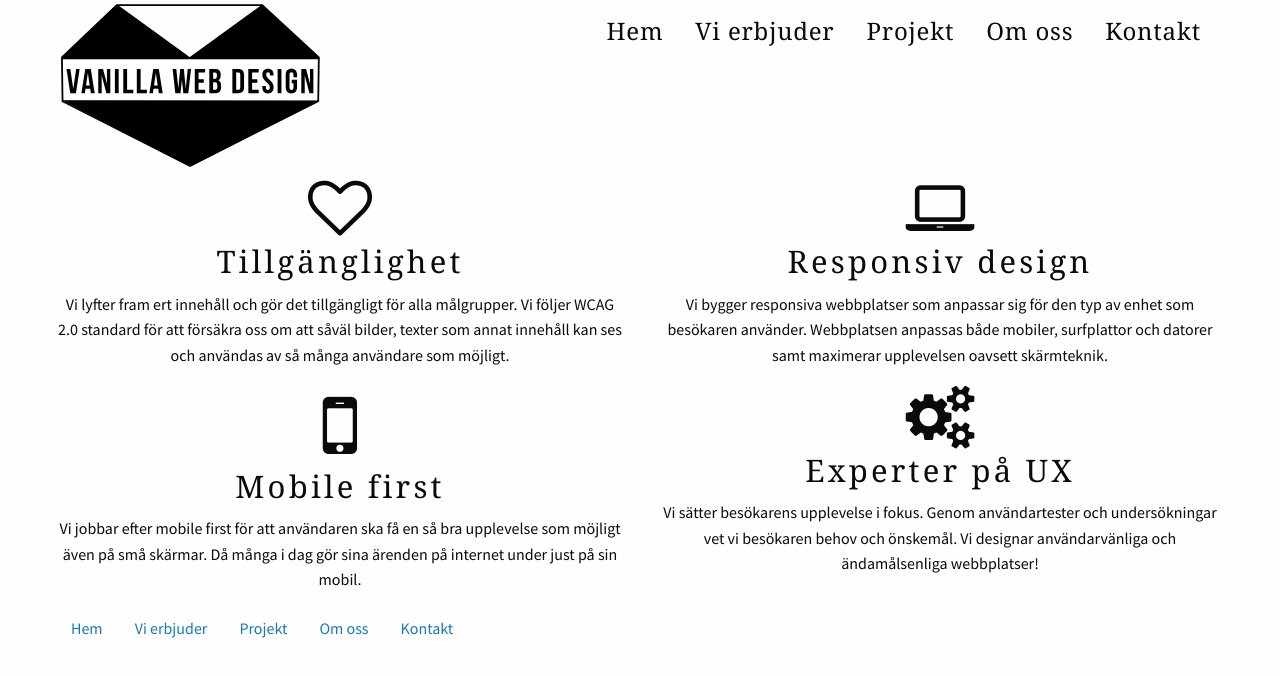
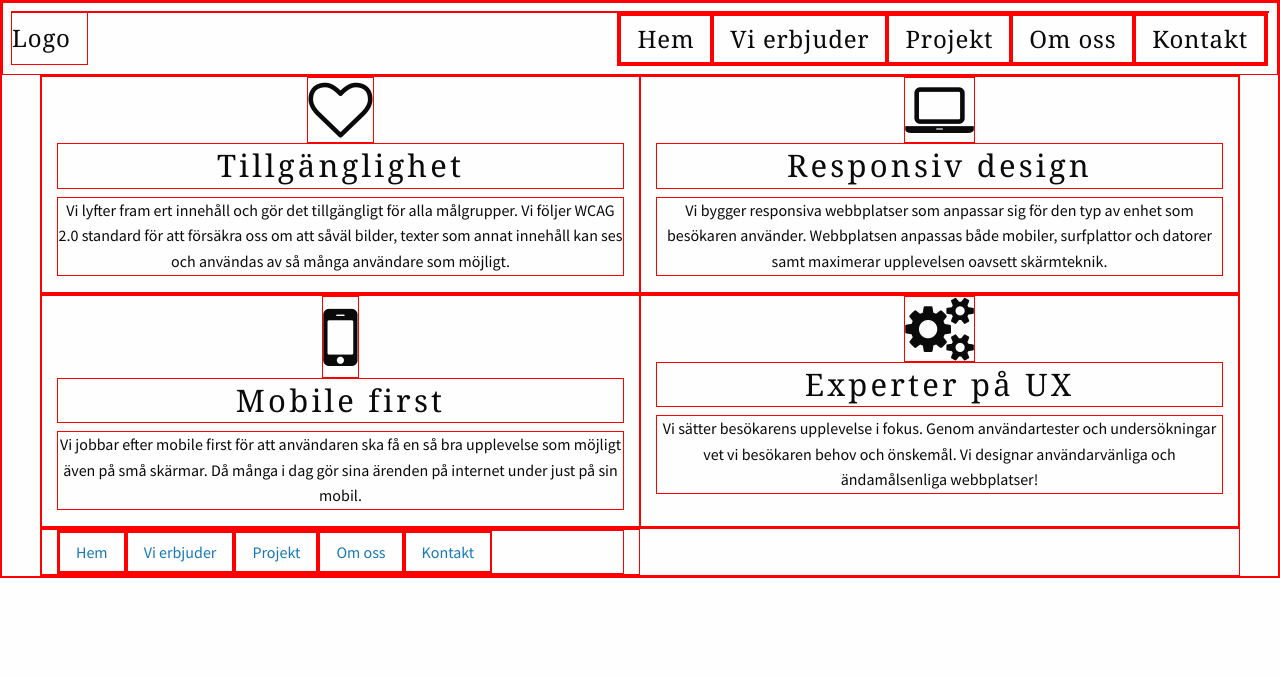
Before and after one commit to ninasjoberg/vanilla-ramverk, a website: page views/erbjuder.html in a window 1280 px wide. Drawn offline with nearby package versions, Linux system fonts and the light colour scheme.

Commit message:
fixade responsiv meny

```diff
--- a/scss/app.scss
+++ b/scss/app.scss
@@ -29,7 +29,7 @@ h1, h2, h3, h4, h5, h6 {
 }
 
 // Meny CT
-.title-bar-title {
+.top-bar-title {
 	font-family: $header-font-family;
 	font-size: 1.5rem;
 	cursor: pointer;
@@ -37,10 +37,13 @@ h1, h2, h3, h4, h5, h6 {
 	.arrow {
 		padding-left: 0.5rem;
 	}
+
+	@media screen and (max-width: $medium)  {
+		width: 100%;
+	}
 }
 
-.top-bar
-	ul {
+.top-bar ul {
 	font-family: $header-font-family;
 	font-size: 1.5rem;
 	cursor: pointer;
@@ -52,8 +55,8 @@ h1, h2, h3, h4, h5, h6 {
 
 
 @include foundation-global-styles;
-@include foundation-grid;
-// @include foundation-flex-grid;
+//@include foundation-grid;  /* Ändrar, CT */
+@include foundation-flex-grid; /* Ändrar, CT*/
 @include foundation-typography;
 @include foundation-button;
 @include foundation-forms;
@@ -92,7 +95,7 @@ h1, h2, h3, h4, h5, h6 {
 @include foundation-top-bar;
 @include foundation-visibility-classes;
 @include foundation-float-classes;
-// @include foundation-flex-classes;
+@include foundation-flex-classes; /*Ändrar, CT */
 
 @include motion-ui-transitions;
 @include motion-ui-animations;
--- a/views/erbjuder.html
+++ b/views/erbjuder.html
@@ -12,6 +12,29 @@
   <body>
 
     <!-- Header -->
+
+
+
+
+    <div class="top-bar">
+      <div class="top-bar-title">Logo<span class="right" data-responsive-toggle="meny">Meny<i class="fa fa-caret-down fa-1x arrow" data-toggle></i></span>
+      </div>
+
+      <div id="meny">
+      <div class="top-bar-right">
+        <ul class="menu drilldown large-horizontal align-spaced" data-responsive-menu="drilldown medium-dropdown">
+          <li><a href="#">Hem</a></li>
+          <li><a href="#">Vi erbjuder</a></li>
+          <li><a href="#">Projekt</a></li>
+          <li><a href="#">Om oss</a></li>
+          <li><a href="#">Kontakt</a></li>
+        </ul>
+      </div>
+      </div>
+    </div>
+
+
+<!--
     <div class="row">
       <div class="large-3 medium-4 small-6 columns">
         <img src="../images/logo/vanilla-logo.svg" alt="Logga">
@@ -19,11 +42,12 @@
       <div class="large-9 medium-8 small-6 columns">
 
         <div class="title-bar" data-responsive-toggle="example-animated-menu" data-hide-for="medium">
-          <!--<button class="menu-icon" type="button" data-toggle></button>--><span data-toggle>
+          <span data-toggle>
           <div class="title-bar-title">Meny<i class="fa fa-caret-down fa-1x arrow"></i></span></div>
         </div>
 
-        <div class="top-bar" id="example-animated-menu" data-animate="hinge-in-from-top spin-out">
+        <div class="top-bar" id="example-animated-menu" data-animate="hinge-in-from-top">
+
           <div class="top-bar-right">
             <ul class="dropdown menu" data-dropdown-menu>
               <li><a href="#">Hem</a></li>
@@ -36,6 +60,8 @@
         </div>
       </div>
     </div>
+-->
+
     <!-- Slut på Header -->
 
     <!-- Innehåll -->
```
Also changed, not shown: css/app.css.
